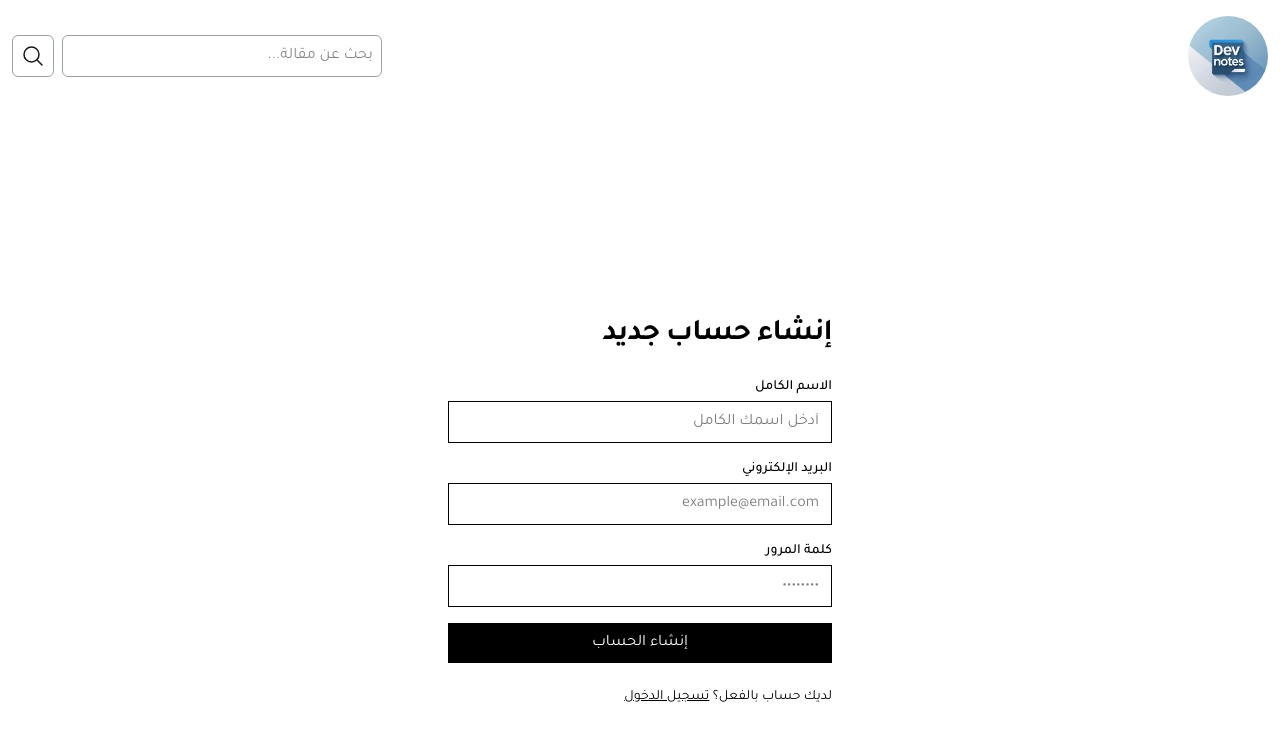
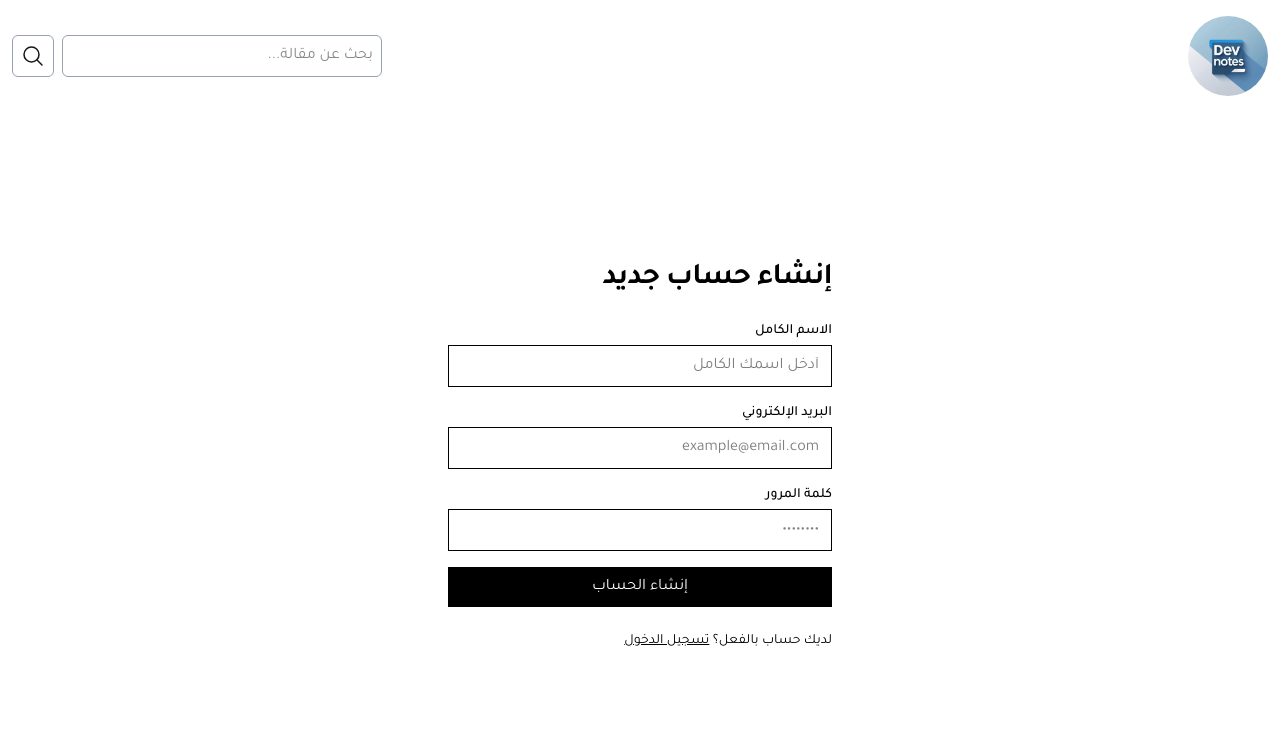
Before and after one commit to devayoub99/dev-blog, a Next.js app: page /register in a window 1280 px wide. Shown: the top 740 px of the page. Built offline with nearby package versions, Linux system fonts and the light colour scheme.

Commit message:
Fix UI issue in (Login, Register) pages and add the redirect to authed user to dashboard (if they try to go to login or register pages)

```diff
--- a/app/(auth)/login/page.tsx
+++ b/app/(auth)/login/page.tsx
@@ -23,7 +23,7 @@ export default function LoginPage() {
   };
 
   return (
-    <div className="flex items-center justify-center min-h-screen px-4 text-black bg-white">
+    <div className="flex items-center justify-center flex-1 px-4 text-black bg-white">
       <div className="w-full max-w-sm">
         <h1 className="mb-6 text-3xl font-semibold tracking-tight font-tajawal">
           أهلاً بعودتك
--- a/app/(auth)/register/page.tsx
+++ b/app/(auth)/register/page.tsx
@@ -21,7 +21,7 @@ export default function RegisterPage() {
   };
 
   return (
-    <div className="flex items-center justify-center min-h-screen px-4 text-black bg-white font-tajawal">
+    <div className="flex items-center justify-center flex-1 px-4 text-black bg-white font-tajawal">
       <div className="w-full max-w-sm">
         {/* Title */}
         <h1 className="mb-6 text-3xl font-semibold tracking-tight text-right">
--- a/middleware.ts
+++ b/middleware.ts
@@ -10,14 +10,24 @@ export default async function middleware(request: NextRequest) {
   // request pathname
   const { pathname } = request.nextUrl;
 
+  // Redirect authenticated users away from login page
+  if (
+    (session && pathname === "/login") ||
+    (session && pathname === "/register")
+  ) {
+    return NextResponse.redirect(new URL("/dashboard", request.url));
+  }
+
   // Check if protected
   const isProtected = protectedRoutes.some((route) =>
     pathname.startsWith(route)
   );
 
+  // Prevent access to protected routes for not authenticated users
   if (isProtected && !session) {
     return NextResponse.redirect(new URL("/login", request.url));
   }
 
+  // Continue to route if (user authenticated || the route is not protected)
   return NextResponse.next();
 }
```
